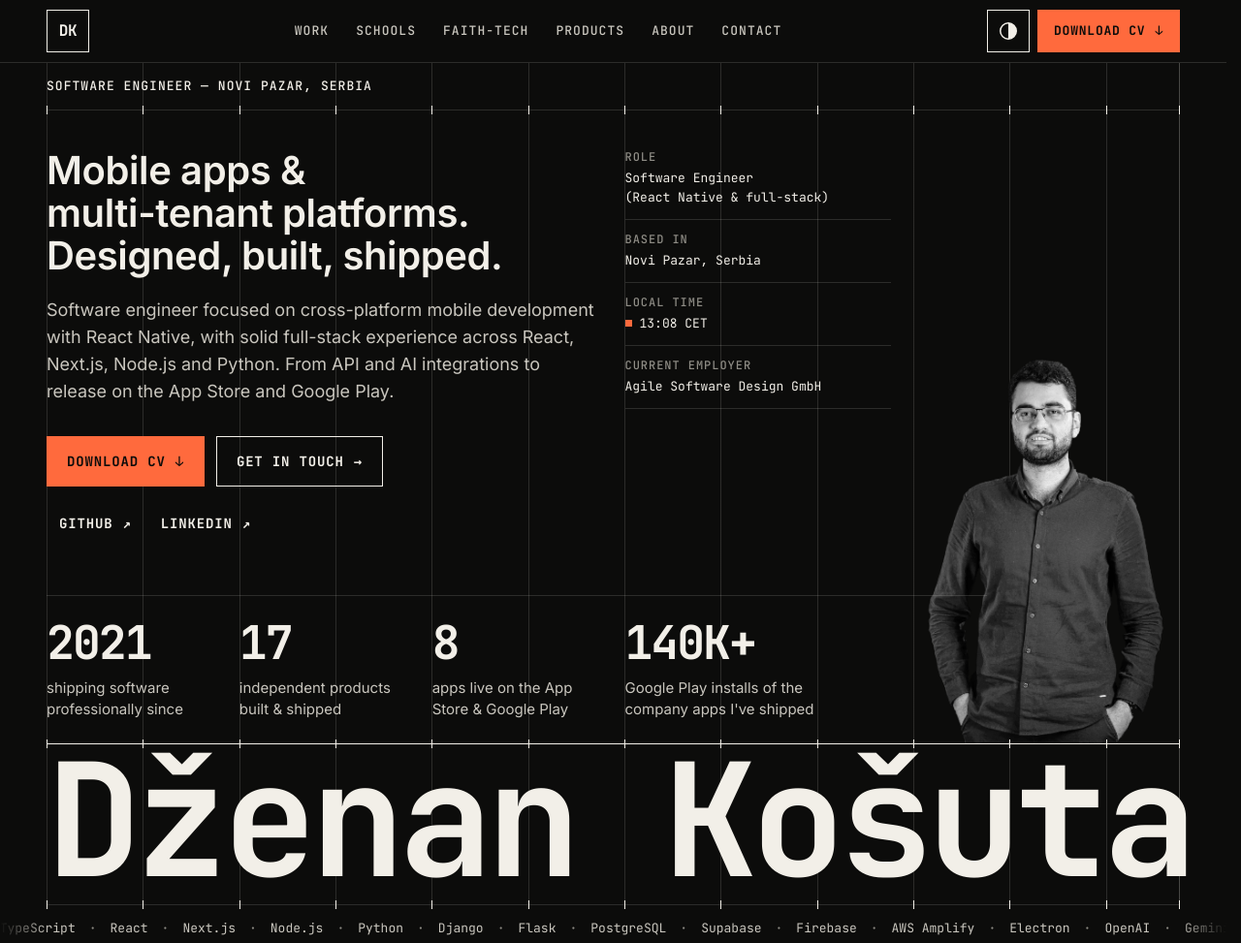
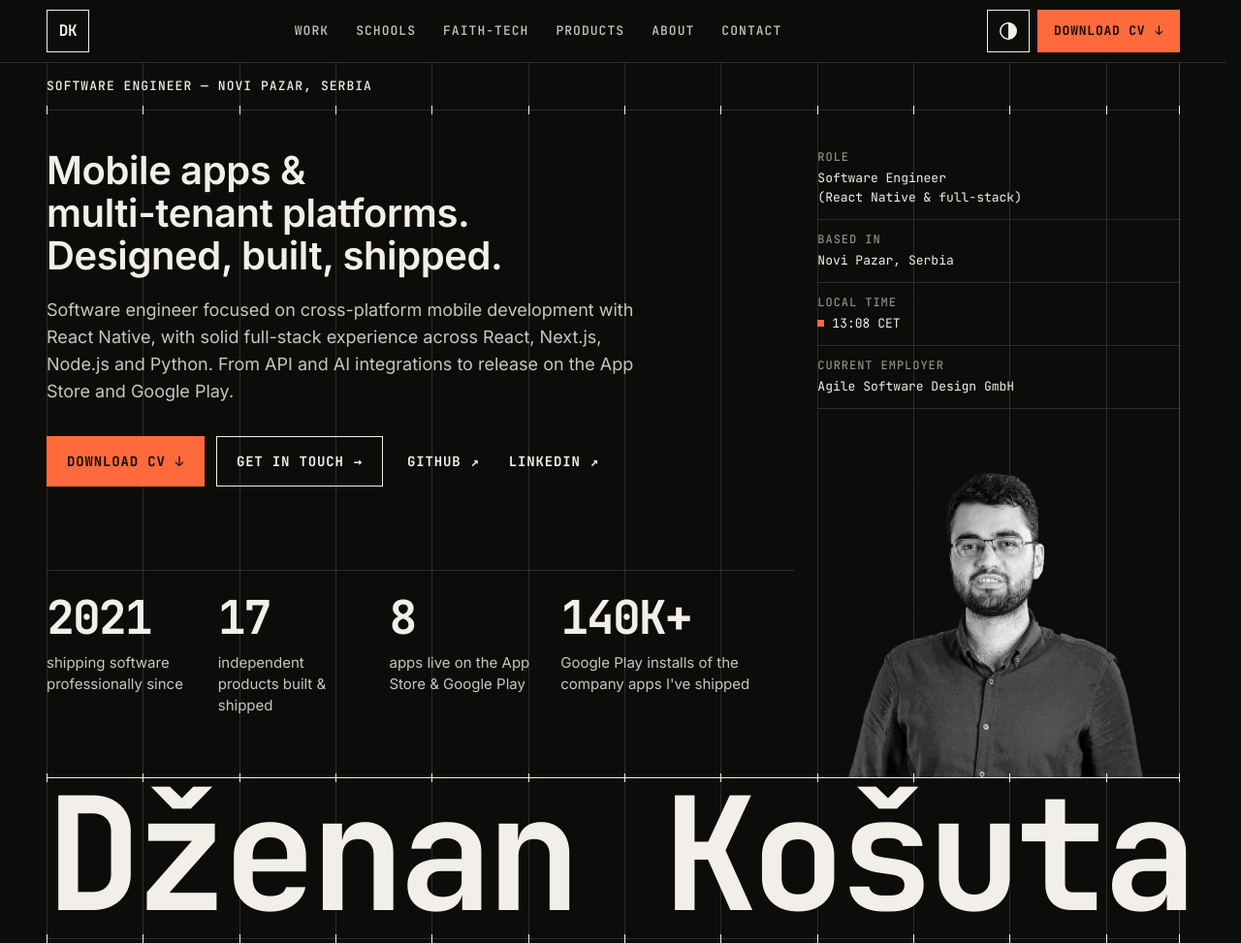
Before and after one commit to dzenankosuta/portfolio, an Astro site: page / in a window 1280 px wide. Shown: the top 973 px of the page at 97% size. Built offline with nearby package versions, Linux system fonts and the light colour scheme; Astro itself is replaced by a stand-in of ours; a web font is replaced by a local one.

Commit message:
Use a chest-up portrait in a reworked hero title block
The details and the portrait now share the right column, with the photo
standing on the rule above the name; the copy gets the left two thirds.
The share image uses the same crop.

```diff
--- a/src/components/Hero.astro
+++ b/src/components/Hero.astro
@@ -1,6 +1,6 @@
 ---
 import { Image } from 'astro:assets';
-import portrait from '../assets/portrait/me-cutout-mono.webp';
+import portrait from '../assets/portrait/me-bust-mono.webp';
 import { hero, person } from '../data/site';
 import { url } from '../lib/url';
 ---
@@ -29,6 +29,7 @@
       </div>
     </div>
 
+    <div class="hero__side">
       <dl class="hero__meta">
         <div>
           <dt class="t-label">Role</dt>
@@ -53,10 +54,11 @@
           src={portrait}
           alt={`${person.name}, portrait in black and white`}
           widths={[340, 420, 640, 840, 1200]}
-        sizes="(max-width: 639px) 340px, (max-width: 1023px) 420px, 404px"
+          sizes="(max-width: 639px) 340px, (max-width: 1023px) 420px, 432px"
           loading="eager"
           fetchpriority="high"
         />
+      </div>
     </div>
 
     <ul class="hero__stats">
--- a/src/styles/_nav-hero.scss
+++ b/src/styles/_nav-hero.scss
@@ -406,26 +406,27 @@
     }
 
     &__copy {
-      grid-column: 1 / 6;
+      grid-column: 1 / 9;
       grid-row: 3;
     }
 
-    &__meta {
-      grid-column: 6 / 9;
-      grid-row: 3;
-      padding-left: 0;
+    // title block: details on top, the portrait standing on the rule below
+    &__side {
+      grid-column: 9 / 13;
+      grid-row: 3 / 5;
+      align-self: stretch;
+      display: flex;
+      flex-direction: column;
     }
 
     &__portrait {
-      grid-column: 9 / 13;
-      grid-row: 3 / 5;
-      max-width: 404px;
-      margin-top: 8px;
+      margin-top: auto;
+      padding-top: 32px;
       margin-bottom: -1px;
     }
 
     &__stats {
-      grid-column: 1 / 10;
+      grid-column: 1 / 9;
       grid-row: 4;
       position: relative;
       z-index: 2;
@@ -462,33 +463,9 @@
       line-height: 44px;
     }
 
-    &__copy {
-      grid-column: 1 / 7;
-    }
-
-    &__meta {
-      grid-column: 7 / 10;
-    }
-
-    &__portrait {
-      grid-column: 10 / 13;
-    }
-
-    &__stats {
-      grid-column: 1 / 11;
-      grid-template-columns: repeat(10, minmax(0, 1fr));
-
-      li {
-        grid-column: span 2;
-      }
-
-      li:last-child {
-        grid-column: span 4;
-      }
-    }
-
+    // four stats share two thirds of a small laptop: keep five-digit values inside their column
     &__stat-value {
-      font-size: 48px;
+      font-size: clamp(36px, 3.75vw, 48px);
     }
   }
 
@@ -505,8 +482,7 @@
     }
 
     &__copy,
-    &__meta,
-    &__portrait,
+    &__side,
     &__stats {
       grid-column: 1 / -1;
     }
@@ -517,9 +493,8 @@
     }
 
     &__portrait {
-      justify-self: center;
       max-width: 420px;
-      margin-top: 48px;
+      margin: 48px auto 0;
       border-bottom: 1px solid var(--color-line);
     }
 
```
Also changed, not shown: public/og.png, src/assets/portrait/me-bust-mono.webp (added), src/assets/portrait/me-cutout-mono.webp (deleted). Lines whose indentation alone changed are shown as unchanged.
